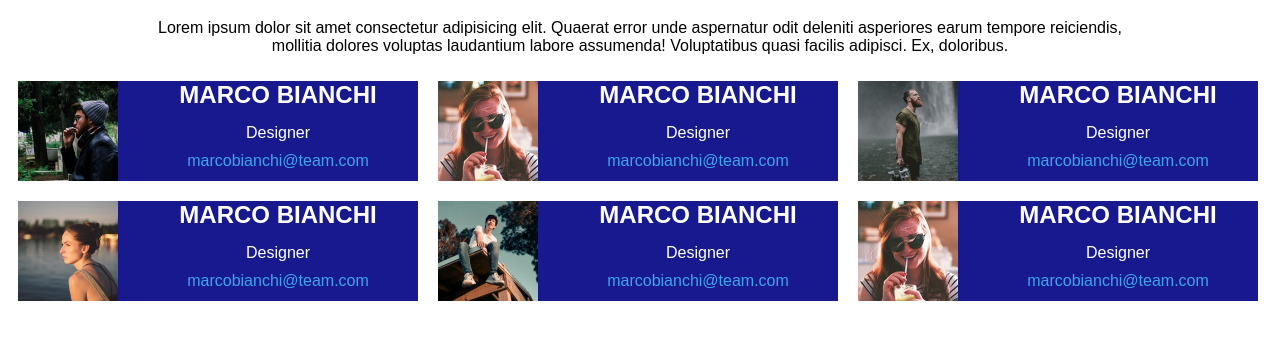
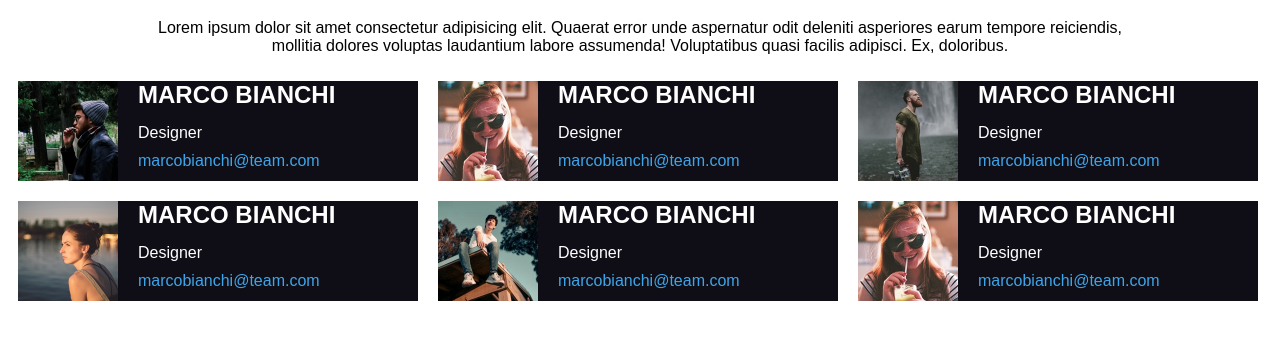
Before and after one commit to ndongogueye/html-css-float-cards, a plain HTML site: page index.html in a window 1280 px wide. Shown: the part 61-400 px from the top of the page. Drawn offline with Linux system fonts and the light colour scheme.

Commit message:
text align left

```diff
--- a/assets/style.css
+++ b/assets/style.css
@@ -22,7 +22,7 @@
  }
 
 .developers {
-    background-color: rgb(25, 25, 143);
+    background-color: #0F0E17;
 width: 400px;
 height: 100px;
 color: white;
@@ -41,6 +41,7 @@ h2 {
    color: white;
  margin: 0px;
  margin-bottom:15px ;
+ text-align: left;
 
 }
 
@@ -54,4 +55,6 @@ h2 {
 .developers p{
    margin: 0px;
    margin-bottom: 10px;
+   margin-left: 0px ;
+   text-align: left;
 }
--- a/index.html
+++ b/index.html
@@ -44,14 +44,14 @@
             <p class="email">marcobianchi@team.com</p>
     </div>
 
-    <div class="developers clearfix">
+    <div class="developers ">
         <img src="assets/img/male3.png" alt="">
         <h2>MARCO BIANCHI</h2>
         <P>Designer</P>
         <p class="email">marcobianchi@team.com</p>
 </div>
 
-<div class="developers clearfix">
+<div class="developers ">
     <img src="assets/img/female1.png" alt="">
     <h2>MARCO BIANCHI</h2>
     <P>Designer</P>
```
